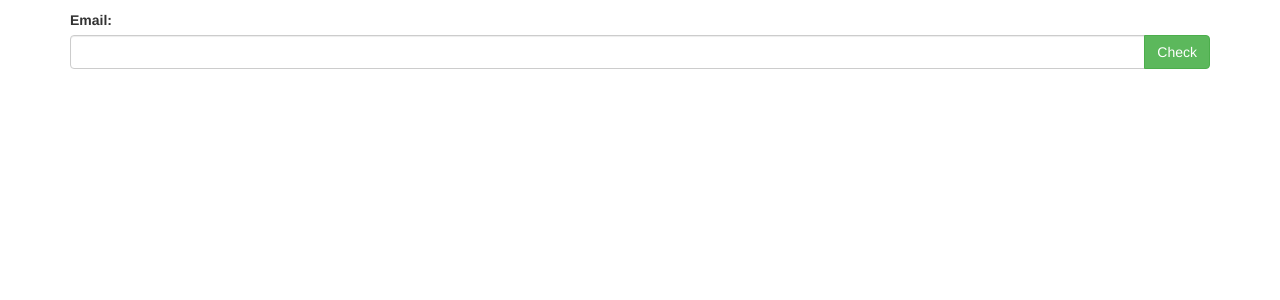
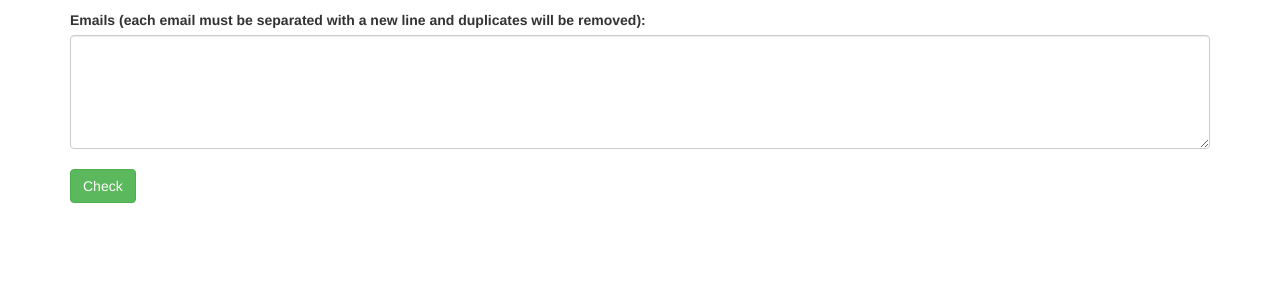
Before and after one commit to rycechrispy/emailvalidator, a Flask app: page / in a window 1280 px wide. Shown: the part 132-432 px from the top of the page. Run offline with Flask 2, Linux system fonts and the light colour scheme.

Commit message:
working with duplicates and as nice table

```diff
--- a/app/routes.py
+++ b/app/routes.py
@@ -1,5 +1,6 @@
 from flask import render_template, request, redirect, url_for, Flask
 from flanker.addresslib import address, validate
+import re
 
 app = Flask(__name__)
 app.secret_key = "gk_-+x6q@c)hf*w)bh0t#fh7)mz3liy=*godtwl#3fj%&7eg6xxx("
@@ -12,16 +13,66 @@ def main_view():
 def show_valid_emails():
 	if request.method == 'POST':
 		email = request.form['input']
-		valid = address.validate_address(email) #email address object
-		is_valid = None
-		if valid == None:
-			suggest = validate.suggest_alternate(email)
-			invalid = email
-			return render_template('home.html', invalid=invalid, suggest=suggest)
-		else:
-			is_valid = email
-			return render_template('home.html', is_valid=is_valid)
+		return check_mulitple_email(email)
+		# if "\n" in email:
+		# 	return check_mulitple_email(email)
+		# else:
+		# 	return check_single_email(email)
 	else:
 		return redirect(url_for('main_view'))
+
+def check_mulitple_email(email):
+	email = re.sub('[\s\n]+', ',', email)
+	list_email = list(set(email.split(","))) #remove duplicate emails
+	unique_emails = ','.join(list_email)
+
+	valid = address.validate_list(unique_emails, as_tuple=True)
+	valid_emails = valid[0] #first list in tuple is valid emails
+	invalid_emails = valid[1] #second is invalid emails
+
+	valids, invalids, suggests = [], [], []
+	if len(valid_emails) != 0:
+		valids = valid_emails
+	if len(invalid_emails) != 0:
+		invalids = [unique_emails.encode("ascii") for unique_emails in invalid_emails] #invalid emails come out as unicode - change to regular str
+		suggests = [str(validate.suggest_alternate(unique_emails)) for unique_emails in invalids] #suggest alternate returns None - cast None to str
+
+	return render_template('home.html', invalids=invalids, valids=valids, suggests=suggests, valid_length=len(valids), invalid_length=len(invalids))
+
+
+	## n1
+	# is_valid, invalid, suggest = '', '', ''
+	# if len(valid_emails) != 0:
+	# 	is_valid = str(valid_emails)
+	# if len(invalid_emails) != 0:
+	# 	stringify = [email.encode("ascii") for email in invalid_emails]
+	# 	invalid = ', '.join(stringify)
+	# 	suggested_emails = [str(validate.suggest_alternate(email)) for email in stringify]
+	# 	suggest = ', '.join(suggested_emails)
+
+	#return str(suggested_emails)
+	# return render_template('home.html', invalid=invalid, is_valid=is_valid, suggest=suggest)
+
+	## n2
+	# is_valid, invalids, suggests = [], [], []
+	# if len(valid_emails) != 0:
+	# 	is_valid = str(valid_emails)
+	# if len(invalid_emails) != 0:
+	# 	invalids = [email.encode("ascii") for email in invalid_emails]
+	# 	suggests = [str(validate.suggest_alternate(email)) for email in invalids]
+
+	# return render_template('home.html', invalids=invalids, is_valid=is_valid, suggests=suggests, length=len(invalids))
+
+def check_single_email(email):
+	valid = address.validate_address(email) #email address object
+	is_valid = None
+	if valid == None:
+		suggest = validate.suggest_alternate(email)
+		invalid = email
+		return render_template('home.html', invalid=invalid, suggest=suggest)
+	else:
+		is_valid = email
+		return render_template('home.html', is_valid=is_valid)
+
 if __name__ == '__main__':
     app.run(debug=True, port=5002)
--- a/app/templates/home.html
+++ b/app/templates/home.html
@@ -5,8 +5,8 @@
 	<h1 class="logo">Email Validator</h1>
 </header>
 
-<form action="{{url_for('show_valid_emails')}}" method=post role="form">
-	<label for="input">Email:</label>
+<!-- <form action="{{url_for('show_valid_emails')}}" method=post role="form">
+	<label for="input">Emails (separate email with a comma):</label>
 	<div class="input-group">
 		<input type="text" name="input" class="form-control" required>
 		<span class="input-group-btn">
@@ -14,12 +14,64 @@
 		</span>
 	</div>
 </form>
+</br> -->
+
+<form action="{{url_for('show_valid_emails')}}" method=post role="form">
+	<label for="input">Emails (each email must be separated with a new line and duplicates will be removed):</label>
+	<textarea class="form-control" name="input" rows="5" required></textarea>
+	</br>
+	<button type="submit" class="btn btn-success">Check</button>
+</form>
 </br>
 
 {% if is_valid %}
 <label for="valid" id="valid">Valid Emails:</label>
 <input type="text" name="valid" class="form-control" value='{{is_valid}}'>
-{% elif invalid %}
+{% endif %}
+</br>
+
+{% if invalids or valids %}
+<div class=''>
+	<table class="table table-striped">
+		<thead>
+			<tr>
+				<th>Email</th>
+				<th>Status</th>
+				<th>Suggested</th>
+			</tr>
+		</thead>
+		<tbody>
+			{% for i in range(valid_length) %}
+				<tr><td>{{valids[i]}}</td><td>Valid</td><td></td></tr>
+			{% endfor %}
+			{% for i in range(invalid_length) %}
+				<tr><td>{{invalids[i]}}</td><td>Invalid</td><td>{{suggests[i]}}</td></tr>
+			{% endfor %}
+		</tbody>
+	</table>
+</div>
+{% endif %}
+
+<!-- n2 -->
+<!-- {% if invalids %}
+<div class=''>
+	<table class="table table-striped">
+		<thead>
+			<tr>
+				<th>Invalid</th>
+				<th>Suggested</th>
+			</tr>
+		</thead>
+		<tbody>
+			{% for i in range(invalid_length) %}
+				<tr><td>{{invalids[i]}}</td><td>{{suggests[i]}}</td></tr>
+			{% endfor %}
+		</tbody>
+	</table>
+</div>
+{% endif %} -->
+
+{% if invalid %}
 <label for="invalid" id="invalid">Invalid Emails:</label>
 <input type="text" name="invalid" class="form-control" value='{{invalid}}'>
 {% endif %}
```
